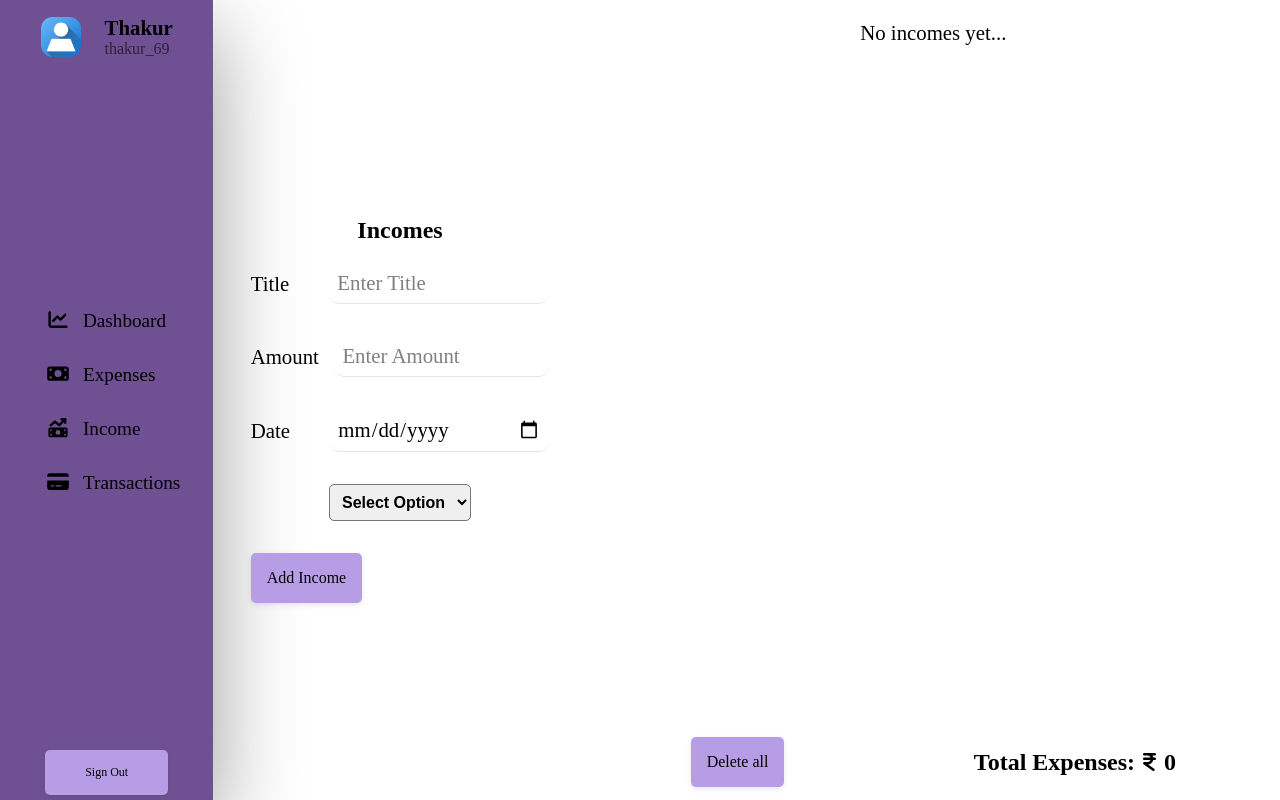
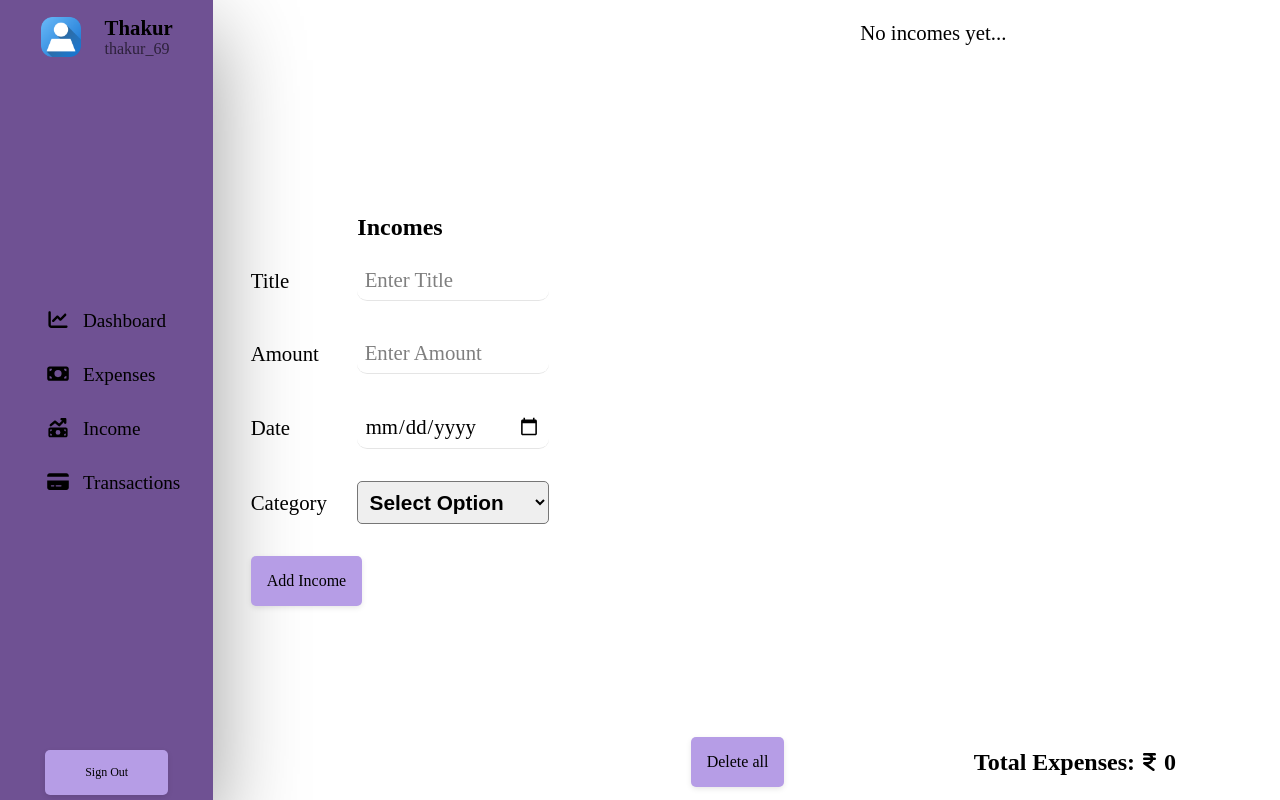
Before and after one commit to kartikgx13/Expenses, a Next.js app: page /incomes in a window 1280 px wide. Built offline with nearby package versions, Linux system fonts and the light colour scheme; a web font is replaced by a local one.

Commit message:
kartik gavande 35th commit date: 22/04/2023

```diff
--- a/components/TransactionIncome.jsx
+++ b/components/TransactionIncome.jsx
@@ -115,6 +115,7 @@ function TransactionIncome() {
       </div>
 
       <div>
+        <label htmlFor="category">Category</label>
       <select required value={category} name="category" id="category" onChange={(e) => setCategory(e.target.value)}>
                     <option value="" disabled >Select Option</option>
                     <option value="salary">Salary</option>
--- a/components/TransactionWindow.jsx
+++ b/components/TransactionWindow.jsx
@@ -119,6 +119,7 @@ const categoryIconExpense = (category) => {
       </div>
 
       <div>
+      <label htmlFor="category">Category</label>
       <select required value={category} name="category" id="category" onChange={(e) => setCategory(e.target.value)}>
                     <option value="" disabled >Select Option</option>
                     <option value="education">Education</option>
@@ -160,7 +161,7 @@ const categoryIconExpense = (category) => {
                <FontAwesomeIcon
                icon={faTrash}
                width={50}
-               height={50}
+               height={100}
                />
               </div>
               </div>
--- a/pages/styles.css
+++ b/pages/styles.css
@@ -248,7 +248,12 @@ display: flex;
 
 .expense-left-section form div label{
   font-size: 1.3rem;
-  width: 20%;
+  width: 30%;
+}
+
+.expense-left-section form div select{
+  font-size: 1.3rem;
+  width: 70%;
 }
 
 .expense-left-section form div input:focus{
@@ -260,7 +265,7 @@ display: flex;
 .expense-left-section form div input{
   padding: 0.5rem;
   font-size: 1.3rem;
-  width: 80%;
+  width: 70%;
   font-family: "Chivo Mono";
   border:  none;
   border-bottom:  solid 1px rgba(0,0,0,.1);
@@ -380,10 +385,11 @@ display: none;
  justify-content: flex-start;
  align-items: center;
  background-color: #ddc1ff;
- gap: 0.5rem;
+ gap: 1rem;
 }
 
 .expense-income-icon{
+  box-sizing: border-box;
   display: flex;
   justify-content: center;
   align-items: center;
@@ -431,6 +437,7 @@ display: none;
 }
 
 .delete-item{
+  height: 100%;
   display: flex;
   justify-content: center;
   align-items: center;
@@ -482,12 +489,12 @@ display: none;
   }
 
   .expense-title{
-    font-size: 1rem;
+    font-size: 0.75rem;
   }
 
   .other-details{
     gap: 0.75rem;
-    font-size: 1rem;
+    font-size: 0.75rem;
   }
 
   .delete-item{
@@ -511,12 +518,12 @@ display: none;
   }
 
   .expense-income-icon{
-    font-size: 1rem;
+    font-size: 1.5rem;
     width: 10%;
   }
 
   .expense-details{
-    gap: 0;
+    gap: 0.5rem;
   }
 }
 
```
